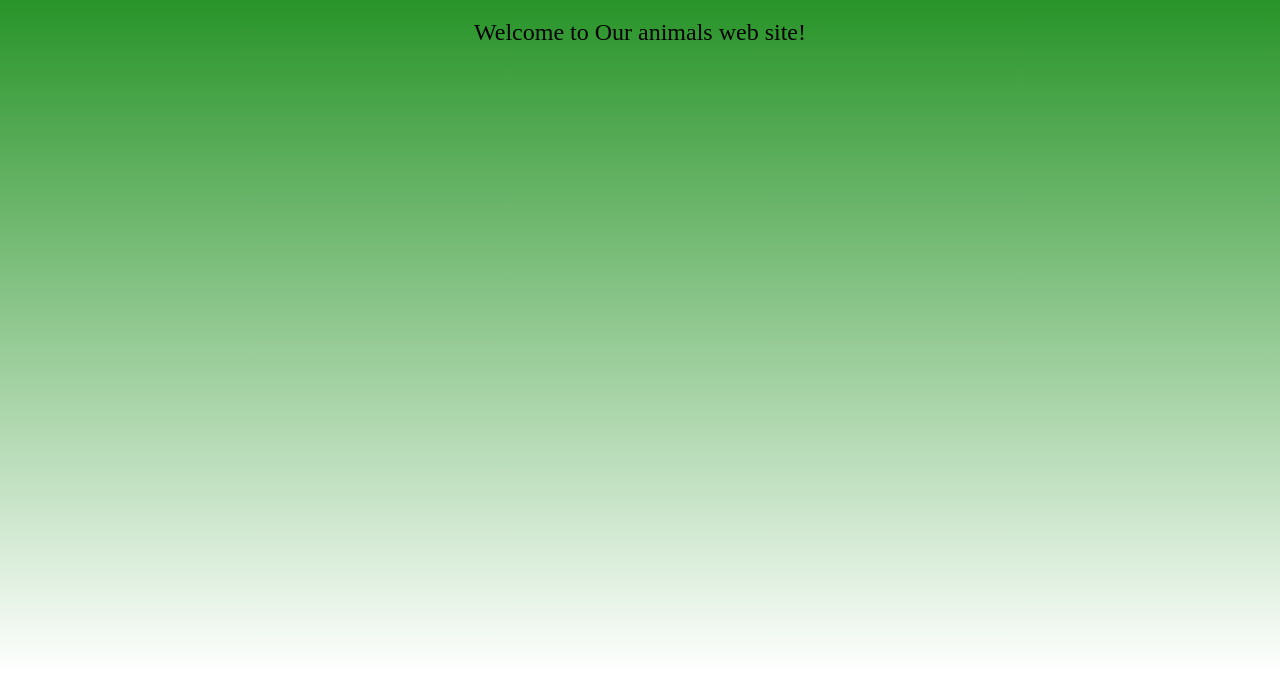
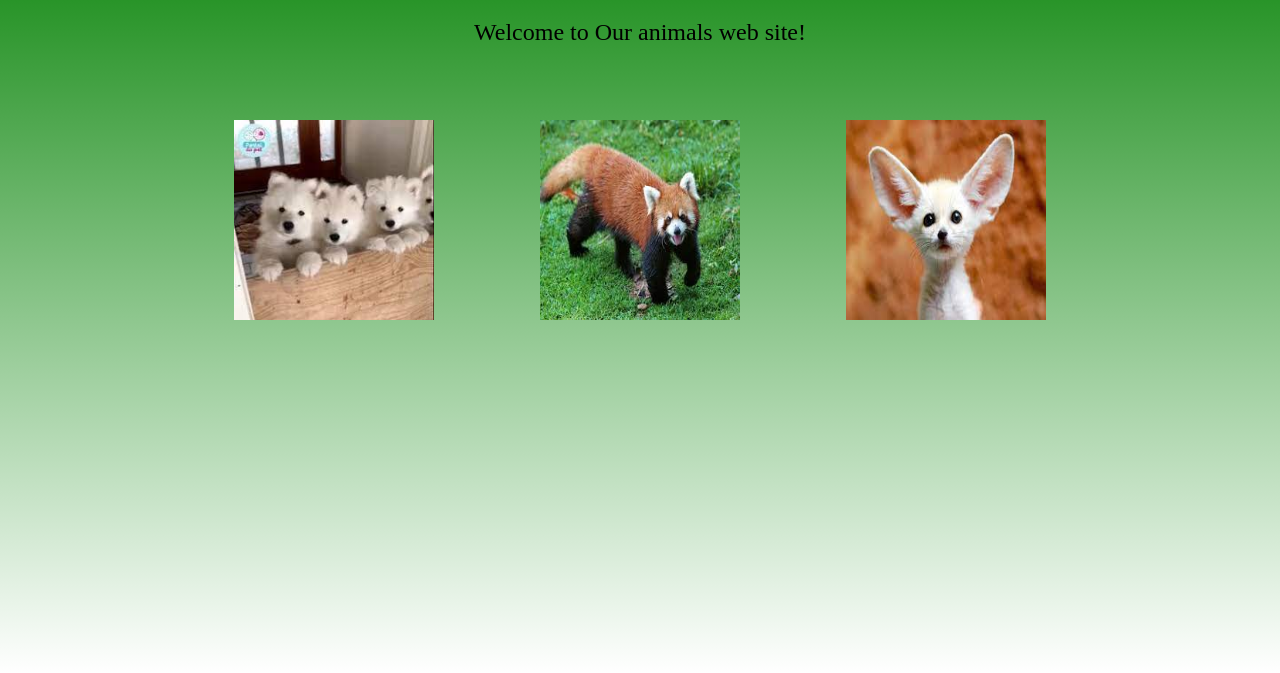
Before and after one commit to YogevBar1/AnimalStore, a plain HTML site: page index.html in a window 1280 px wide. Shown: the part 127-800 px from the top of the page. Drawn offline with Linux system fonts and the light colour scheme.

Commit message:
Adding images

```diff
--- a/index.html
+++ b/index.html
@@ -20,5 +20,9 @@
 
     <p>Welcome to Our animals web site!</p>
 
+    <img src="assets/images/img1.jpg">
+    <img src="assets/images/img2.jpg">
+    <img src="assets/images/img3.jpg">
+
 </body>
 </html>
--- a/style.css
+++ b/style.css
@@ -24,3 +24,9 @@ ul{
     margin: auto;
     display: inline-block;
 }
+
+img{
+    height: 200px;
+    width: 200px;
+    padding: 50px;
+}
```
Also changed, not shown: assets/images/img1.jpg (added), assets/images/img2.jpg (added), assets/images/img3.jpg (added).
